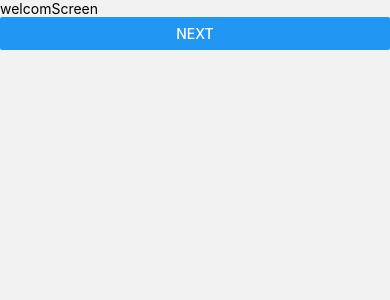
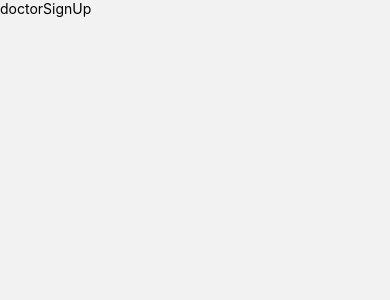
Before and after one commit to Silverthornn/wellness-center, a React Native app: screen /doctorsignup in a window 390 px wide. Before the commit this address had no page. Shown: the top 300 px of the page. Built offline with nearby package versions, Linux system fonts and the light colour scheme.

Commit message:
added new screen for doctors registration

```diff
--- a/App.js
+++ b/App.js
@@ -6,6 +6,7 @@ import welcomScreen from './screens/welcomScreen';
 import loginScreen from './screens/loginScreen';
 import signUpScreen from './screens/signUpScreen';
 import bottomTabs from './screens/bottomTabs';
+import doctorSignUp from './screens/doctorSignUp';
 
 export default function App({navigation}) {
   const Stack = createNativeStackNavigator()
@@ -16,6 +17,7 @@ export default function App({navigation}) {
         <Stack.Screen name="login" component={loginScreen}/>
         <Stack.Screen name="signup" component={signUpScreen}/>
         <Stack.Screen name="bottomTabs" component={bottomTabs} />
+        <Stack.Screen name="doctorsignup" component={doctorSignUp} />
       </Stack.Navigator>
     </NavigationContainer>
 
--- /dev/null
+++ b/screens/doctorSignUp.js
@@ -0,0 +1,14 @@
+import { StyleSheet, Text, View } from 'react-native'
+import React from 'react'
+
+const doctorSignUp = () => {
+  return (
+    <View>
+      <Text>doctorSignUp</Text>
+    </View>
+  )
+}
+
+export default doctorSignUp
+
+const styles = StyleSheet.create({})
--- a/screens/loginScreen.js
+++ b/screens/loginScreen.js
@@ -20,4 +20,9 @@ const styles = StyleSheet.create({
         alignItems: 'center',
         justifyContent: 'center',
       },
+      buttonStyle:{
+        backgroundColor: 'lemon green',
+        margin: 10,
+        borderRadius: 20
+      }
 })
```
